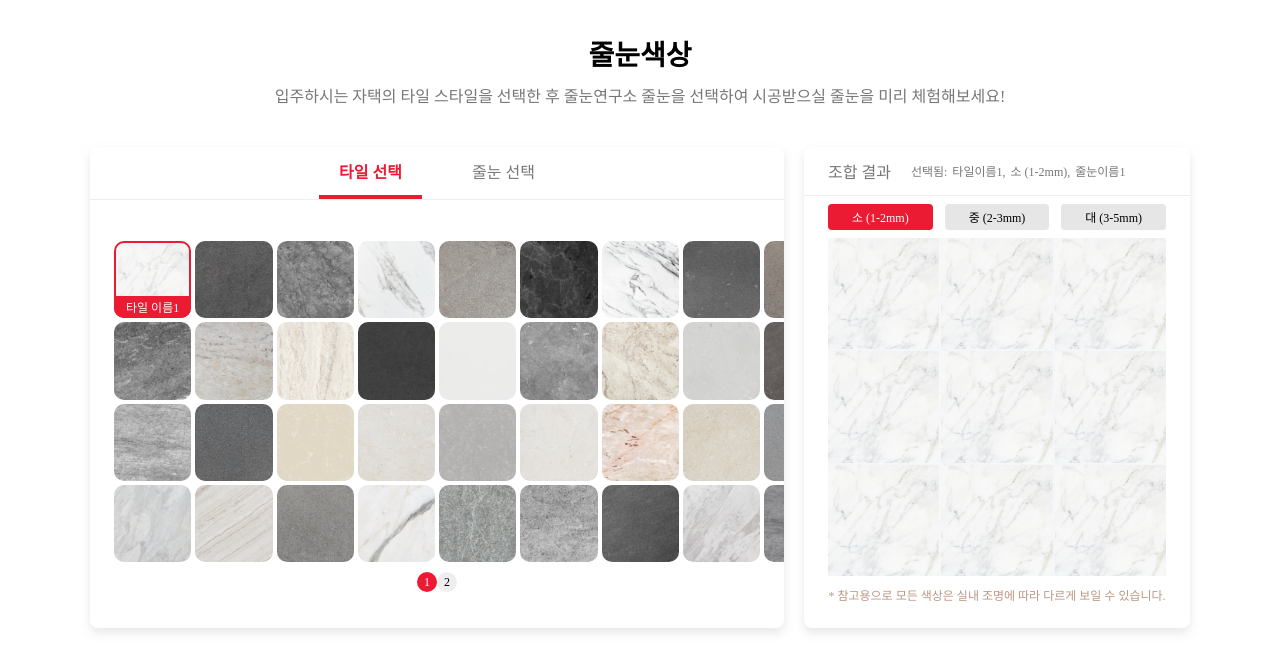
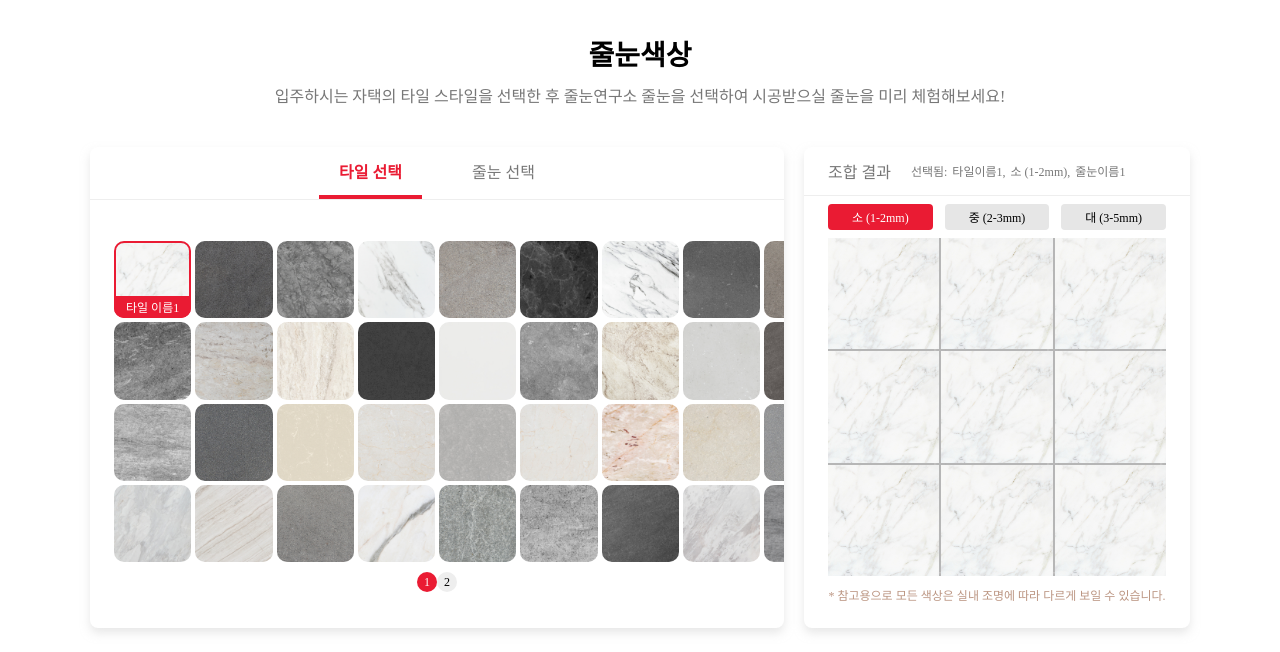
Before and after one commit to WCPmanager/grout_test, a plain HTML site: page index.html in a window 1280 px wide. Shown: the part 86-738 px from the top of the page. Drawn offline with nearby package versions, Linux system fonts and the light colour scheme; a web font is replaced by a local one.

Commit message:
Update index.html

```diff
--- a/index.html
+++ b/index.html
@@ -455,40 +455,40 @@
 								</ul>
 								<ul class="ant-view-line">
 									<li>
-										<img src="STATIC/img/line/line_01.png">
-										<img src="STATIC/img/line/line_01.png">
+										<img src="STATIC/img/line/line_23.png">
+										<img src="STATIC/img/line/line_23.png">
 									</li>
 									<li>
-										<img src="STATIC/img/line/line_01.png">
-										<img src="STATIC/img/line/line_01.png">
+										<img src="STATIC/img/line/line_23.png">
+										<img src="STATIC/img/line/line_23.png">
 									</li>
 									<li>
-										<img src="STATIC/img/line/line_01.png">
-										<img src="STATIC/img/line/line_01.png">
+										<img src="STATIC/img/line/line_23.png">
+										<img src="STATIC/img/line/line_23.png">
 									</li>
 									<li>
-										<img src="STATIC/img/line/line_01.png">
-										<img src="STATIC/img/line/line_01.png">
+										<img src="STATIC/img/line/line_23.png">
+										<img src="STATIC/img/line/line_23.png">
 									</li>
 									<li>
-										<img src="STATIC/img/line/line_01.png">
-										<img src="STATIC/img/line/line_01.png">
+										<img src="STATIC/img/line/line_23.png">
+										<img src="STATIC/img/line/line_23.png">
 									</li>
 									<li>
-										<img src="STATIC/img/line/line_01.png">
-										<img src="STATIC/img/line/line_01.png">
+										<img src="STATIC/img/line/line_23.png">
+										<img src="STATIC/img/line/line_23.png">
 									</li>
 									<li>
-										<img src="STATIC/img/line/line_01.png">
-										<img src="STATIC/img/line/line_01.png">
+										<img src="STATIC/img/line/line_23.png">
+										<img src="STATIC/img/line/line_23.png">
 									</li>
 									<li>
-										<img src="STATIC/img/line/line_01.png">
-										<img src="STATIC/img/line/line_01.png">
+										<img src="STATIC/img/line/line_23.png">
+										<img src="STATIC/img/line/line_23.png">
 									</li>
 									<li>
-										<img src="STATIC/img/line/line_01.png">
-										<img src="STATIC/img/line/line_01.png">
+										<img src="STATIC/img/line/line_23.png">
+										<img src="STATIC/img/line/line_23.png">
 									</li>
 								</ul>
 							</div>
```
